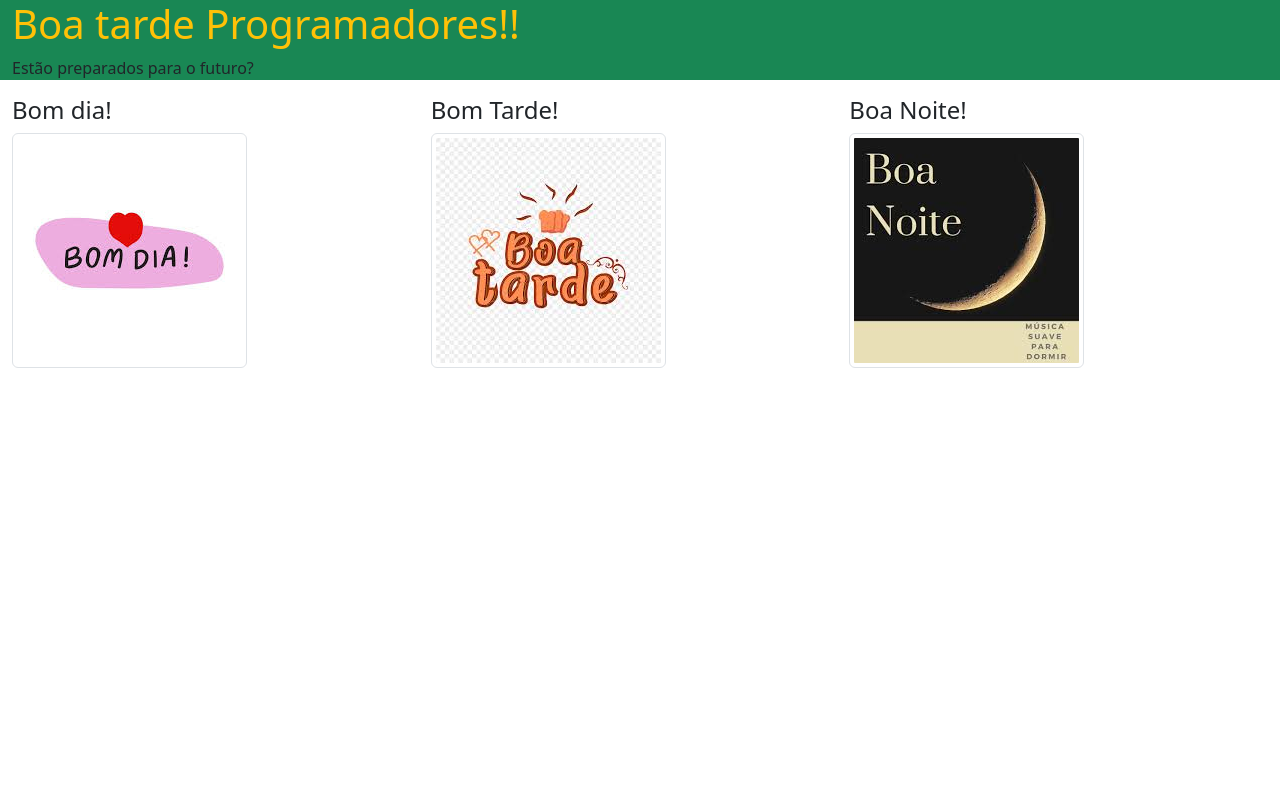
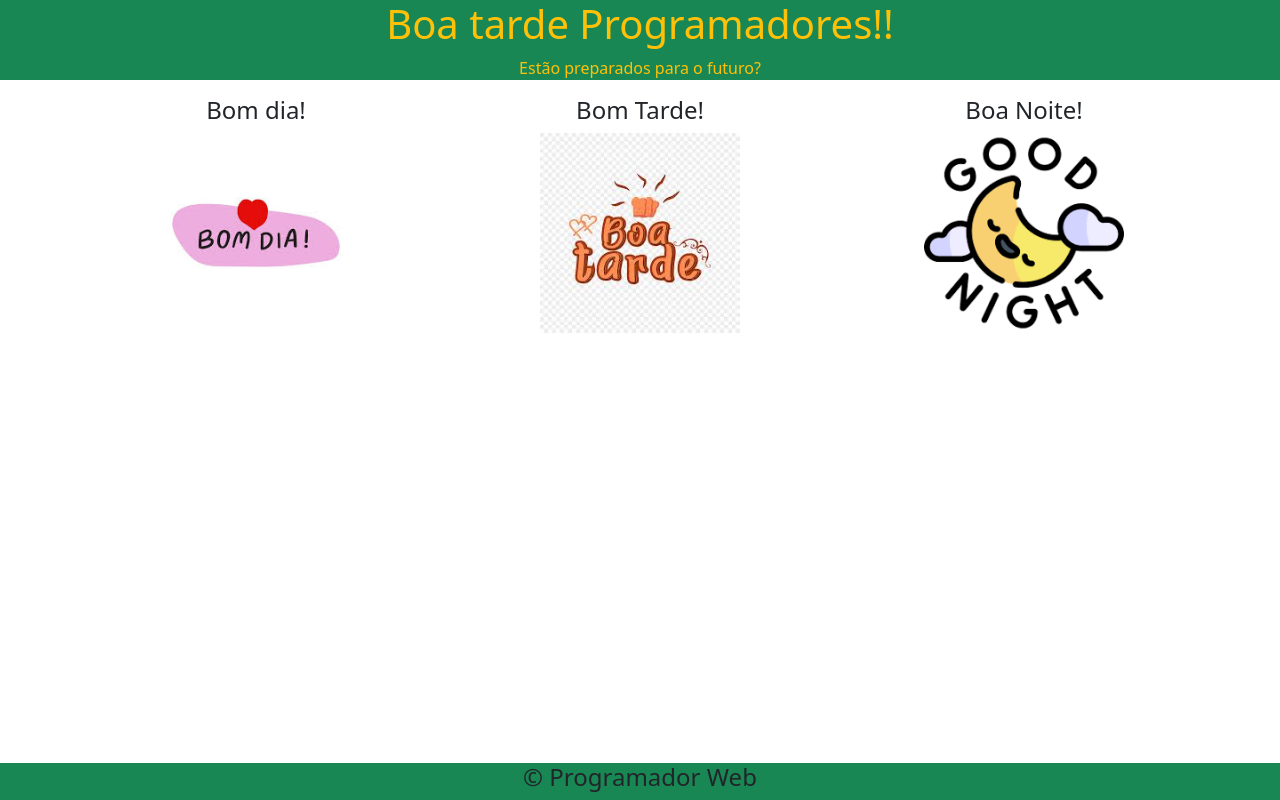
Before and after one commit to mirellysousamatias-jpg/Aula-Bootstrap, a plain HTML site: page index.html in a window 1280 px wide. Drawn offline with nearby package versions, Linux system fonts and the light colour scheme.

Commit message:
versão 2
+Inserimos Footer
+ Ajuste Imagens
+Ajuste CSS

```diff
--- /dev/null
+++ b/css/styler.css
@@ -0,0 +1,5 @@
+    .principal {
+        margin-left: 5% !important;
+        margin-right: 5% !important;
+        text-align: center !important;
+    }
--- a/index.html
+++ b/index.html
@@ -7,31 +7,36 @@
     <title>Bootstrap</title>
     <!-- Latest compiled and minified CSS -->
     <link href="https://cdn.jsdelivr.net/npm/bootstrap@5.3.3/dist/css/bootstrap.min.css" rel="stylesheet">
+    <link rel="stylesheet" href="css/styler.css">
 </head>
 
 <body>
-    <div class="container-fluid bg-success">
+    <header class="container-fluid bg-success text-center">
         <h1 class="text-warning">Boa tarde Programadores!!</h1>
-        <p>Estão preparados para o futuro?</p>
-    </div>
+        <p class="text-warning">Estão preparados para o futuro?</p>
+    </header>
 
-    <div class="row container-fluid">
-        <div class="col-sm-4">
+    <div class="row principal">
+        <div class="col-md-4">
             <h4>Bom dia!</h4>
-            <img class="img-thumbnail"  src="img/bomdia.jpg" alt="item-1">
+            <img src="img/bomdia.jpg" whidth="300px" height="200px" alt="item-1">
 
         </div>
-        <div class="col-sm-4">
+        <div class="col-md-4">
             <h4>Bom Tarde!</h4>
-            <img class="img-thumbnail" src="img/boa tarde.jpg" alt="item-2">
+            <img src="img/boa tarde.jpg" whidth="300px" height="200px" alt="item-2">
 
         </div>
-        <div class="col-sm-4">
+        <div class="col-md-4">
             <h4>Boa Noite!</h4>
-            <img class="img-thumbnail" src="img/boa noite.jpg" alt="item-3">
+            <img src="img/image.png" whidth="300px" height="200px" alt="item-3">
 
         </div>
     </div>
+
+    <footer class="bg-success fixed-bottom">
+        <h4 class="text-center">&copy; Programador Web</h4>
+    </footer>
 
 </body>
 <!-- Latest compiled JavaScript -->
```
Also changed, not shown: img/boa noite.jpg (deleted), img/image.png (added), 1 other file.
